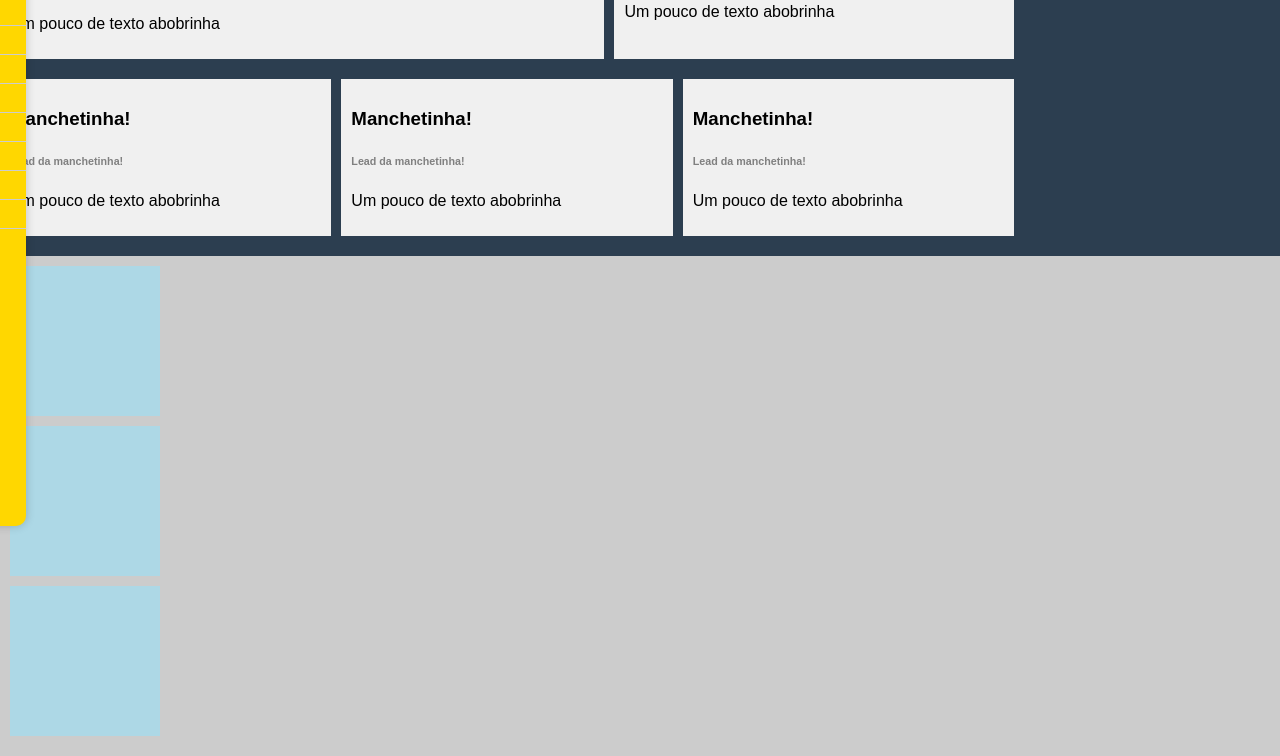
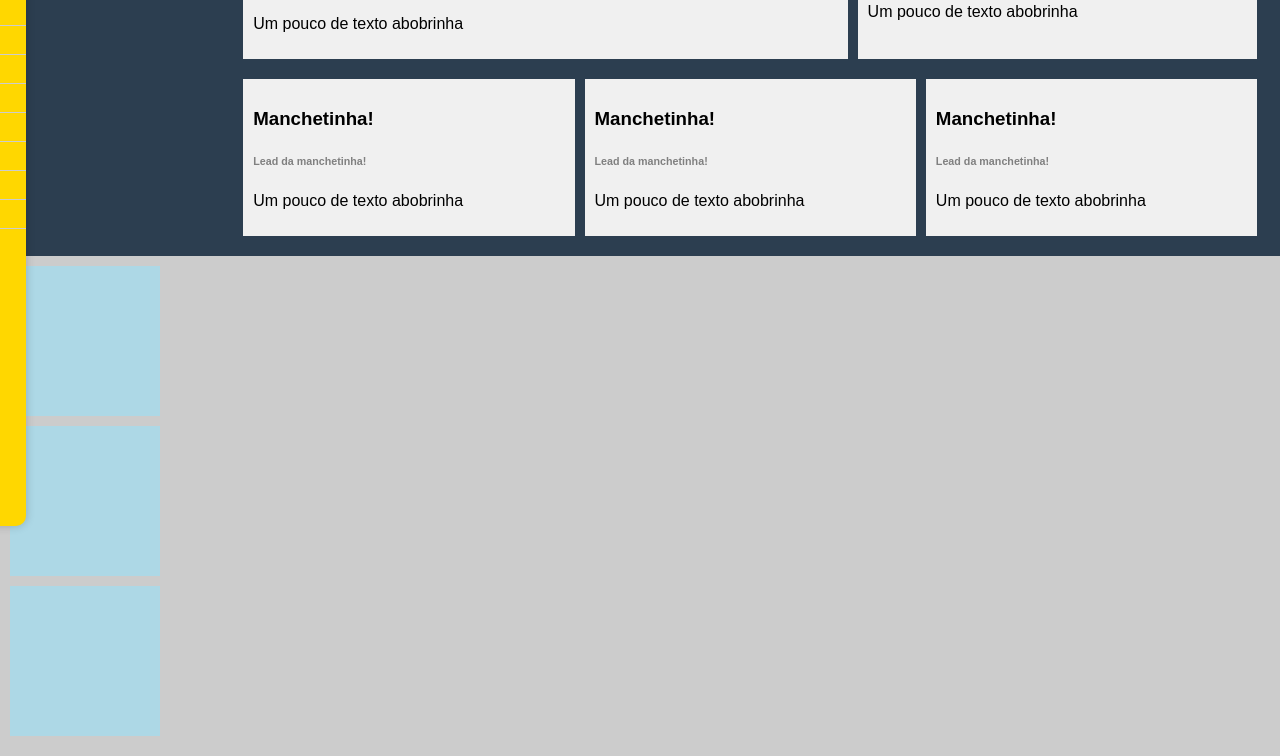
Before and after one commit to TiagoLourenco1982/meusite, a plain HTML site: page index.html in a window 1280 px wide. Shown: the part 274-1030 px from the top of the page. Drawn offline with Linux system fonts and the light colour scheme.

Commit message:
Update styles.css

```diff
--- a/styles.css
+++ b/styles.css
@@ -52,10 +52,10 @@ nav#menu ul li {
 main {
     display: flex;
     flex-wrap: wrap;
-    justify-content: space-between; /* Distribui os blocos horizontalmente com espaço entre eles */
-     max-width: 95%; /* Limita a largura máxima do main a 95% da largura da tela */
+    justify-content: space-between;
+    max-width: 80%;
     margin: 0 auto;
-    margin-right: calc(18% + 2%); /* Margem direita igual à largura do menu (18%) + espaçamento entre os elementos (2%) */
+    margin-right: 1%; /* Adicione uma margem à direita de 2% para o espaçamento entre o main e o sidebar */
 }
 
 /* Definindo cores para os diferentes tipos de elementos */
@@ -104,7 +104,7 @@ main h6 {
     height: auto;
 }
 .sidebar {
-    flex: 0 0 15%; /* Define a largura da barra lateral como 15% */
+    flex: 0 0 18%; /* Define a largura da barra lateral como 15% */
     background-color: #ccc; /* Cor de fundo da barra lateral */
     padding: 10px; /* Espaçamento interno */
     box-sizing: border-box; /* Inclui a padding na largura total */
```
